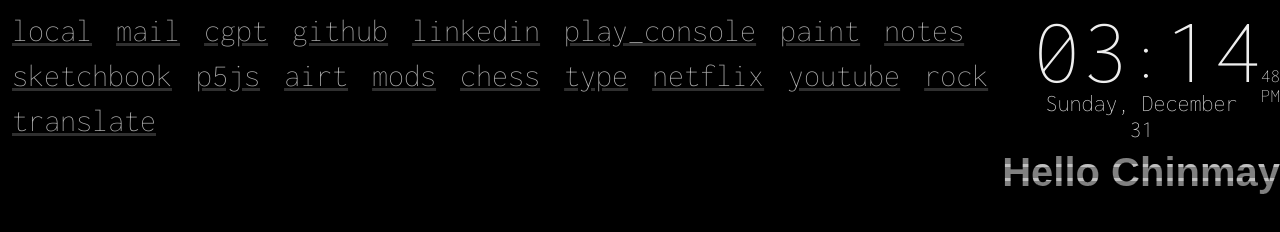
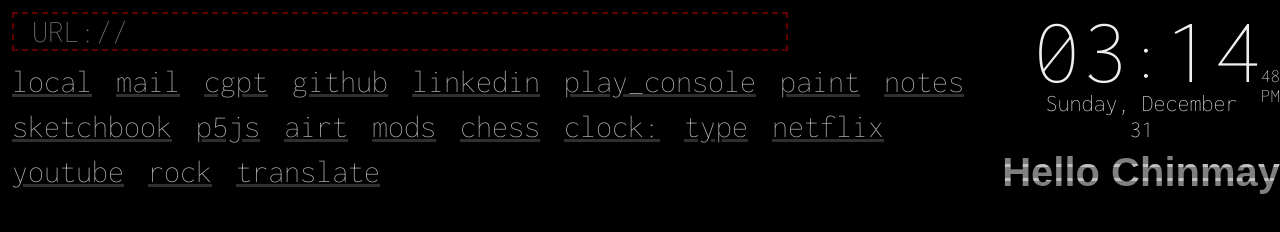
Before and after one commit to gchinmayvarma/wallpaper_nexttech, a plain HTML site: page index.html in a window 1280 px wide. Drawn offline with Linux system fonts and the light colour scheme.

Commit message:
ulr bar!!!!!!!!!!!!!!!!!!!!!!

```diff
--- a/script_links.js
+++ b/script_links.js
@@ -25,6 +25,7 @@ let links = {
     "airt": "https://lexica.art/",
     "mods": "https://www.nexusmods.com/skyrimspecialedition/",
     "chess": "https://www.chess.com/play/online",
+    "clock:": "https://gchinmayvarma.github.io/wallpaper_clock/",
     "type": "https://monkeytype.com/",
     "netflix": "https://www.netflix.com/",
     "youtube": "https://www.youtube.com/feed/subscriptions",
@@ -41,5 +42,27 @@ for (let key in links) {
     a.href = links[key];
     div_link.appendChild(a);
 }
+//append input field to div_link
+let input = document.createElement('input');
+input.id = "input_link";
+input.type = "text";
+input.placeholder = " URL://";
+input.autofocus = true;
+input.onkeydown = function (e) {
+    if (e.key == "Enter") {
+        let url = input.value;
+        if (url.startsWith("http://") || url.startsWith("https://")) {
+            window.location.href = url;
+        } else {
+            //google search the input value if it is not a url
+            window.location.href = "https://www.google.com/search?q=" + url;
+
+        }
+    }
+}
+document.body.appendChild(input);
+//auto focus input field
+
+
 
 document.body.appendChild(div_link);
--- a/style.css
+++ b/style.css
@@ -258,3 +258,26 @@ a:hover {
 
 
 }
+
+
+#input_link {
+    position:relative;
+    width: 60vw;
+    /* background-color: rgb(0, 0, 0); */
+    border-color: rgba(177, 177, 177, 0.335);
+    border-radius: 0%;
+    border-style: dashed;
+    background-color: #000000;
+    color: rgb(177, 177, 177);
+    font-size: 32px;
+    font-family: 'Inconsolata', monospace;
+    margin: 12px 8px 0px 12px;
+
+}
+
+#input_link:focus {
+    outline: none;
+    border-color: rgba(112, 0, 0, 0.824);
+    color: rgb(255, 105, 105);
+
+}
```
Also changed, not shown: index.html (+1 -0 lines).
